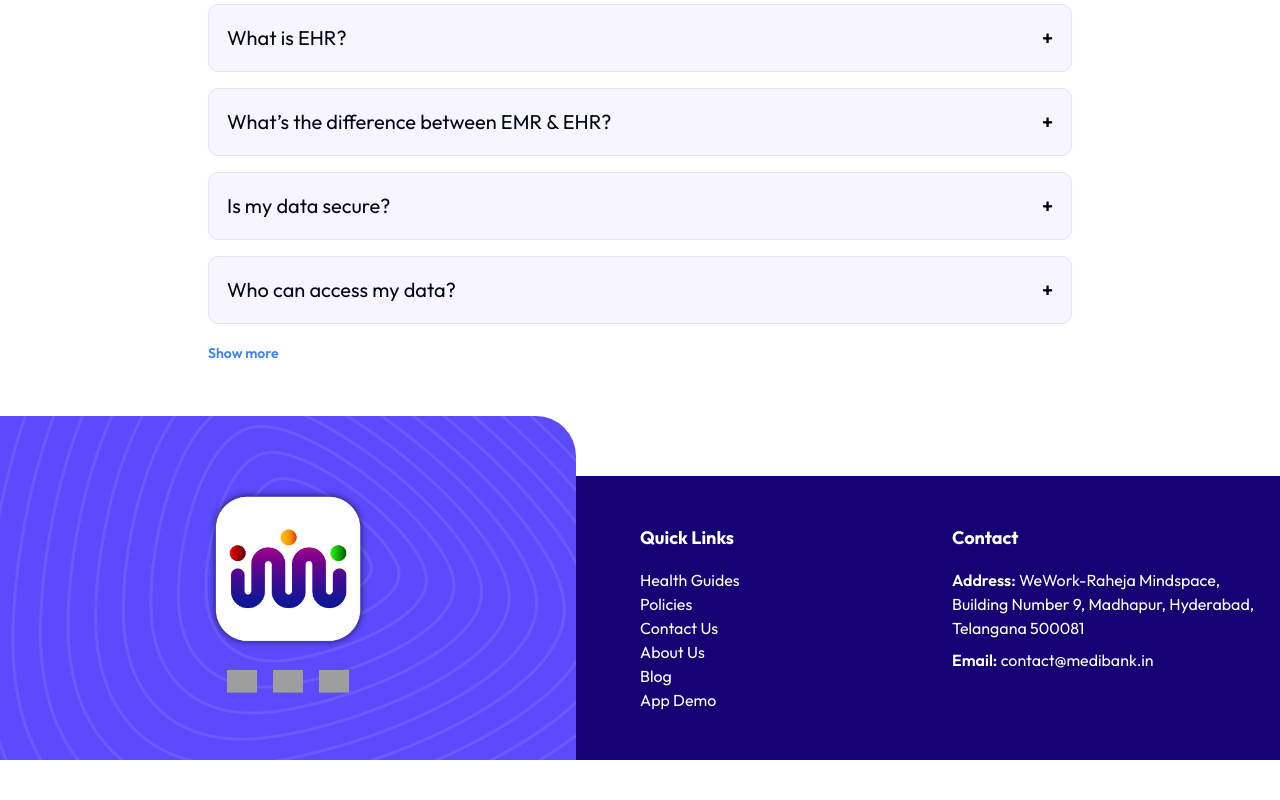
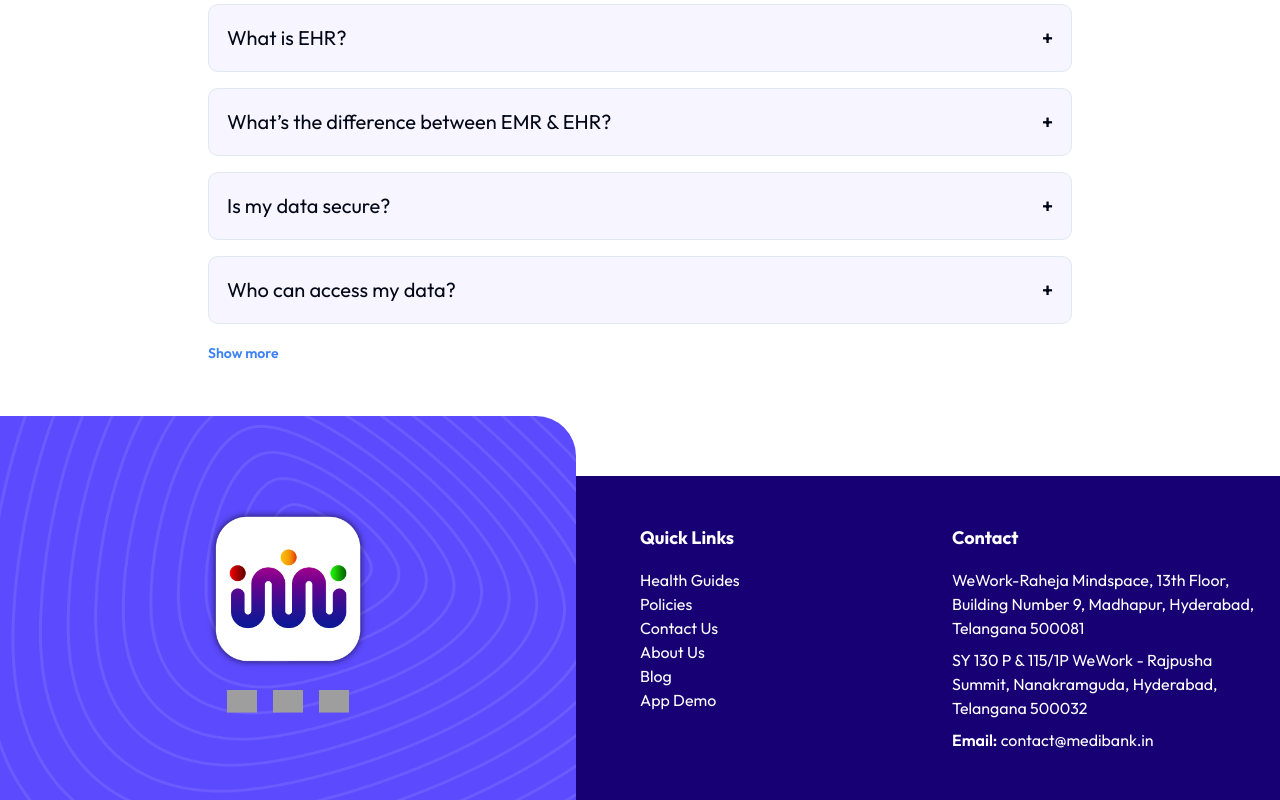
Before and after one commit to Medibank-IN/website-old, a Next.js app: page / in a window 1280 px wide. Shown: the part 3820-4620 px from the top of the page. Before the commit the page ends 4580 px from the top, so only its background shows below. Built offline with nearby package versions, Linux system fonts and the light colour scheme; grey boxes are pictures that could not be loaded.

Commit message:
add. address added

```diff
--- a/src/components/Genric/Footer/Footer.js
+++ b/src/components/Genric/Footer/Footer.js
@@ -196,7 +196,10 @@ export default function Footer() {
 						<h4 className="text-lg font-bold text-white mb-4">Contact</h4>
 						<ul className="space-y-2 p-0 m-0 list-none">
 							<li className="text-white">
-								<span className="font-semibold">Address:</span> WeWork-Raheja Mindspace, Building Number 9, Madhapur, Hyderabad, Telangana 500081
+								WeWork-Raheja Mindspace, 13th Floor, Building Number 9, Madhapur, Hyderabad, Telangana 500081
+							</li>
+							<li className="text-white">
+								SY 130 P & 115/1P WeWork - Rajpusha Summit, Nanakramguda, Hyderabad, Telangana 500032
 							</li>
 							<li className="text-white">
 								<span className="font-semibold">Email:</span>{" "}
```
